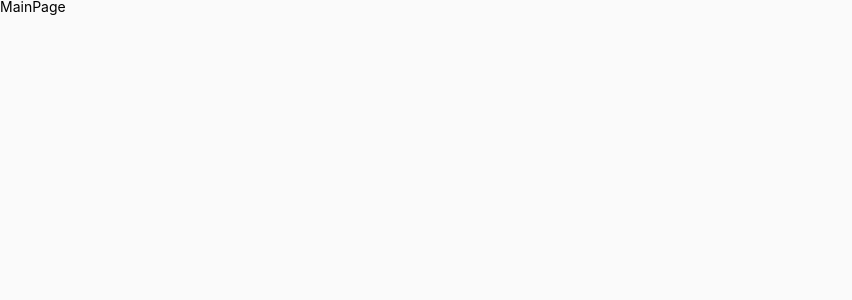
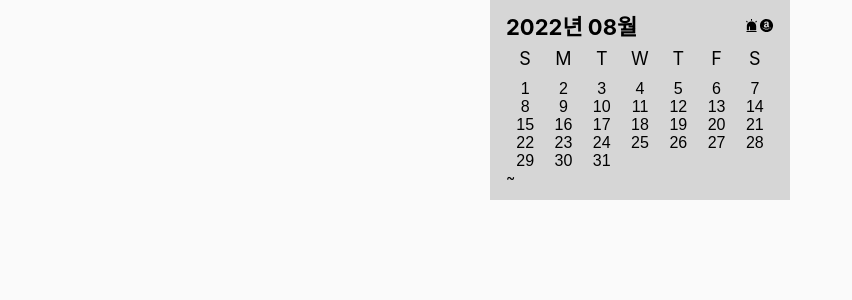
Before and after one commit to Wanted-Pre-Onboarding-Team1/Tripbtoz_Hotel_Reservation, a React (Create React App) app: page / in a window 1280 px wide. Shown: the top 300 px of the page, without its empty margins (0-852 px from the left). Built offline with nearby package versions, Linux system fonts and the light colour scheme; a web font is replaced by a local one.

Commit message:
feat : 캘린더 기초적인 기능 구현

```diff
--- /dev/null
+++ b/src/calender/JihoCalender/MyCalender.tsx
@@ -0,0 +1,148 @@
+/* eslint-disable react/button-has-type */
+import React, { useState } from 'react';
+import {
+  AiFillAlert as ChevronLeftIcon,
+  AiFillAmazonCircle as ChevronRightIcon,
+} from 'react-icons/ai';
+import {
+  add,
+  eachDayOfInterval,
+  endOfMonth,
+  format,
+  isEqual,
+  isSameDay,
+  parse,
+  parseISO,
+  startOfToday,
+} from 'date-fns';
+import styled from 'styled-components';
+import { palette } from 'lib/palette';
+
+export default function MyCalender() {
+  // 오늘
+  const today = startOfToday();
+
+  // 선택된날
+  const [selectedDay, setSelectedDay] = useState<{
+    startDay: Date | null;
+    endDay: Date | null;
+  }>({
+    startDay: null,
+    endDay: null,
+  });
+
+  // 현재 달
+  const [currentMonth, setCurrentMonth] = useState(format(today, 'MMM-yyyy'));
+
+  // 이번달 1일
+  const firstDayCurrentMonth = parse(currentMonth, 'MMM-yyyy', new Date());
+
+  const days = eachDayOfInterval({
+    start: firstDayCurrentMonth,
+    end: endOfMonth(firstDayCurrentMonth),
+  });
+
+  const handelClickDay = (day: Date) => {
+    if (selectedDay.startDay === null)
+      setSelectedDay((prev) => ({ ...prev, startDay: day }));
+    else setSelectedDay((prev) => ({ ...prev, endDay: day }));
+  };
+
+  function previousMonth() {
+    const firstDayNextMonth = add(firstDayCurrentMonth, { months: -1 });
+    setCurrentMonth(format(firstDayNextMonth, 'MMM-yyyy'));
+  }
+
+  function nextMonth() {
+    const firstDayNextMonth = add(firstDayCurrentMonth, { months: 1 });
+    setCurrentMonth(format(firstDayNextMonth, 'MMM-yyyy'));
+  }
+
+  return (
+    <CalenderLayout>
+      <div>
+        <div>
+          <CalenderInfoBox>
+            <MonthStyled>
+              {format(firstDayCurrentMonth, ' yyyy년 MM월')}
+            </MonthStyled>
+            <button type="button" onClick={previousMonth}>
+              <ChevronLeftIcon size={15} />
+            </button>
+            <button onClick={nextMonth} type="button">
+              <ChevronRightIcon size={15} />
+            </button>
+          </CalenderInfoBox>
+          <WeekStyled>
+            <div>S</div>
+            <div>M</div>
+            <div>T</div>
+            <div>W</div>
+            <div>T</div>
+            <div>F</div>
+            <div>S</div>
+          </WeekStyled>
+          <DayStyled>
+            {days.map((day, dayIdx) => (
+              <ActiveDay
+                key={day.toString()}
+                isActive={
+                  isEqual(selectedDay.startDay as Date, day) ||
+                  isEqual(selectedDay.endDay as Date, day)
+                }
+              >
+                <button type="button" onClick={() => handelClickDay(day)}>
+                  <time dateTime={format(day, 'yyyy-MM-dd')}>
+                    {format(day, 'd')}
+                  </time>
+                </button>
+              </ActiveDay>
+            ))}
+          </DayStyled>
+        </div>
+        <section>
+          {selectedDay.startDay && format(selectedDay.startDay, 'MMM dd, yyy')}~
+          {selectedDay.endDay && format(selectedDay.endDay, 'MMM dd, yyy')}
+        </section>
+      </div>
+    </CalenderLayout>
+  );
+}
+
+const CalenderLayout = styled.div`
+  padding: 16px;
+  background-color: ${palette.hoverColor};
+  width: 300px;
+  margin: 0 auto;
+`;
+
+const CalenderInfoBox = styled.div`
+  display: flex;
+  justify-content: space-between;
+`;
+
+const MonthStyled = styled.div`
+  font-weight: 700;
+  font-size: 22px;
+  flex: 1 1 auto;
+`;
+
+const WeekStyled = styled.div`
+  display: grid;
+  margin: 12px 0;
+  grid-template-columns: repeat(7, minmax(0, 1fr));
+  text-align: center;
+  font-size: 18px;
+`;
+
+const DayStyled = styled.div`
+  display: grid;
+  font-size: 16px;
+  grid-template-columns: repeat(7, minmax(0, 1fr));
+  text-align: center;
+`;
+
+const ActiveDay = styled.div<{ isActive?: boolean }>`
+  background-color: ${({ isActive }) =>
+    isActive ? palette.pointColor : palette.hoverColor};
+`;
--- a/src/pages/mainPage/MainPage.tsx
+++ b/src/pages/mainPage/MainPage.tsx
@@ -1,5 +1,10 @@
+import MyCalender from 'calender/JihoCalender/MyCalender';
 import React from 'react';
 
 export default function MainPage() {
-  return <div>MainPage</div>;
+  return (
+    <div>
+      <MyCalender />
+    </div>
+  );
 }
```
